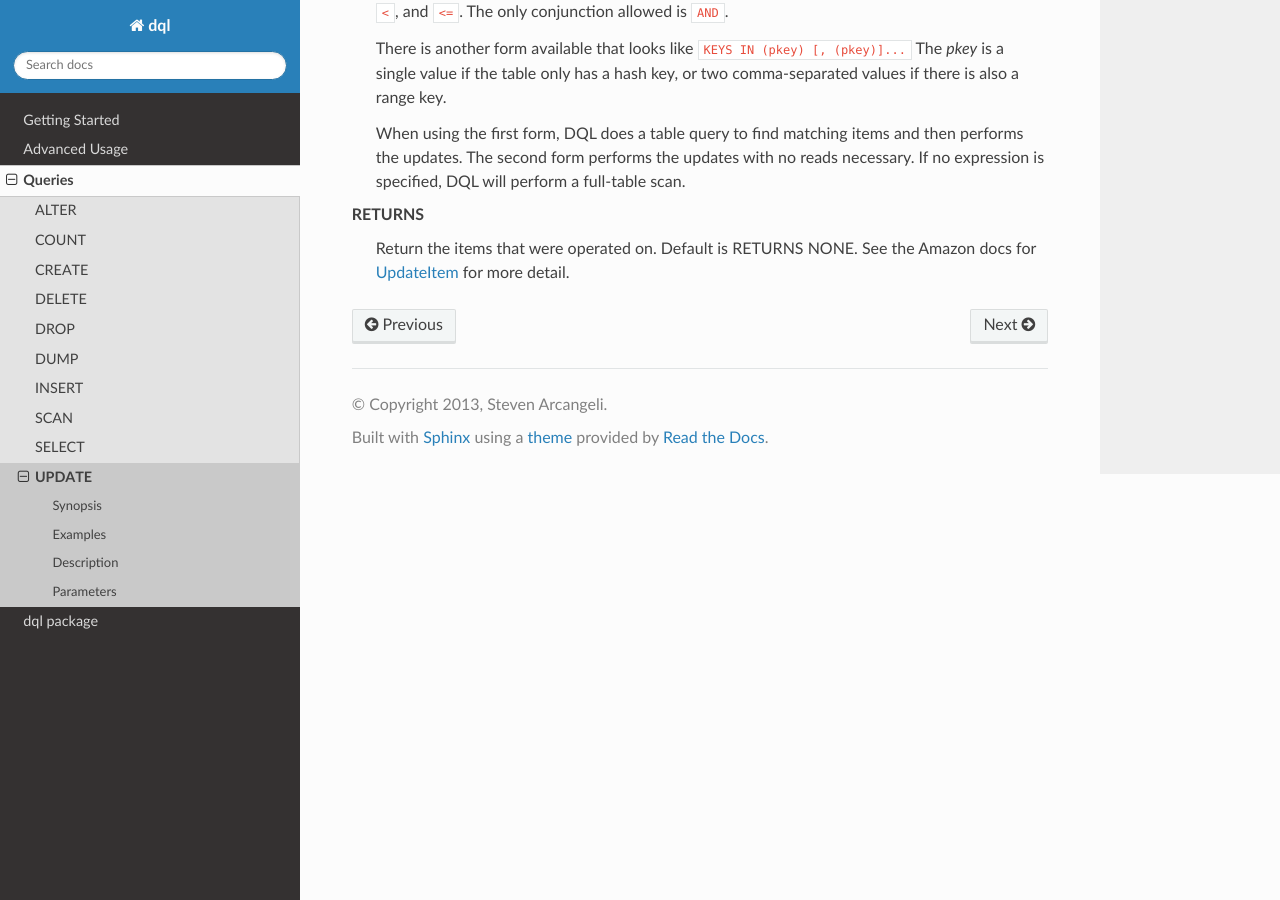
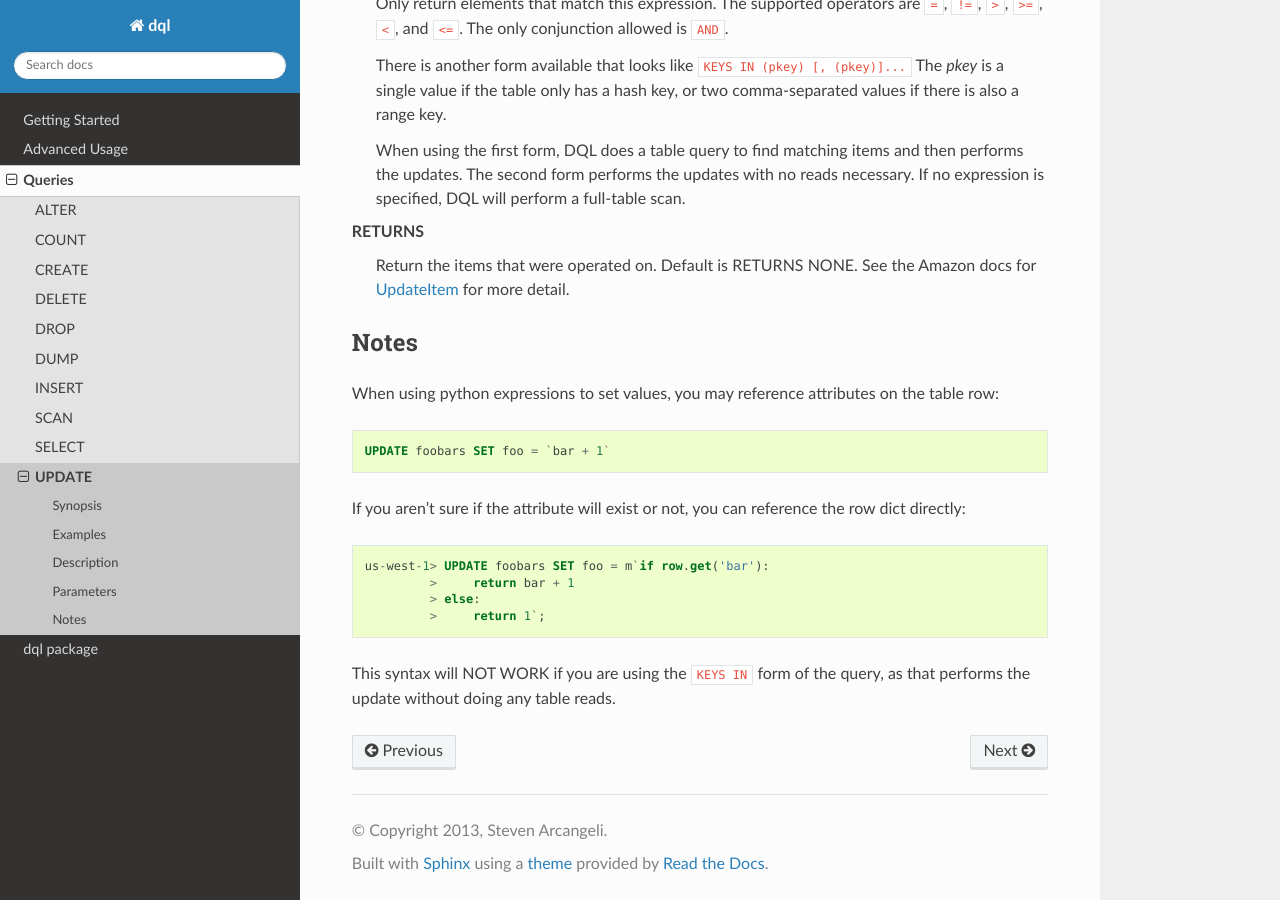
Before and after one commit to stevearc/dql, a Sphinx documentation site: the page built from doc/topics/queries/update.rst, in a window 1280 px wide and 900 px high, scrolled down 931 px. Built offline with Sphinx 7.4.7 and the Read the Docs theme 2.0.0, drawn with Linux system fonts in a browser that asks for light colours; pages that are not in the unit, such as notebooks, are missing from menus; some of the changed text lies outside the part shown.

Commit message:
Allow more complex python expressions

```diff
--- a/doc/index.rst
+++ b/doc/index.rst
@@ -55,10 +55,8 @@ Indices and tables
 
 TODO
 ----
-* Math expressions in UPDATE
-* Subqueries
 * Auto-load modules into scope
-* Arbitrary function support (e.g. now())
 * Create indexes with different projection mappings
 * More unit test coverage
+* Subqueries/Joins?
 * THROTTLE keyword to avoid breaking throughput
--- a/doc/topics/queries/delete.rst
+++ b/doc/topics/queries/delete.rst
@@ -49,7 +49,5 @@ Examples
 
 Notes
 #####
-When using the ``KEYS IN`` form, DQL will perform a batch get instead of a
-table query. See the `AWS docs
-<http://docs.aws.amazon.com/amazondynamodb/latest/APIReference/API_Query.html>`_
-for more information on query parameters.
+Using the ``KEYS IN`` form is much more efficient because DQL will not have to
+perform a query first to get the primary keys.
--- a/doc/topics/queries/update.rst
+++ b/doc/topics/queries/update.rst
@@ -18,6 +18,7 @@ Examples
     UPDATE foobars SET foo = 'a', bar += 4 WHERE id = 1 AND foo = 'b';
     UPDATE foobars SET foo = 'a', bar += 4 RETURNS ALL NEW;
     UPDATE foobars SET myset << (5, 6, 7), mytags << 'new tag' WHERE KEYS IN ('a', 'b');
+    UPDATE foobars SET foo = `bar + 1`;
 
 Description
 -----------
@@ -54,3 +55,25 @@ Parameters
     Amazon docs for `UpdateItem
     <http://docs.aws.amazon.com/amazondynamodb/latest/APIReference/API_UpdateItem.html>`_
     for more detail.
+
+Notes
+-----
+When using python expressions to set values, you may reference attributes on
+the table row:
+
+.. code-block:: sql
+
+    UPDATE foobars SET foo = `bar + 1`
+
+If you aren't sure if the attribute will exist or not, you can reference the
+row dict directly:
+
+.. code-block:: sql
+
+    us-west-1> UPDATE foobars SET foo = m`if row.get('bar'):
+             >     return bar + 1
+             > else:
+             >     return 1`;
+
+This syntax will NOT WORK if you are using the ``KEYS IN`` form of the query,
+as that performs the update without doing any table reads.
```
Also changed, not shown: doc/topics/advanced_usage.rst (+8 -8 lines), 6 other files.
